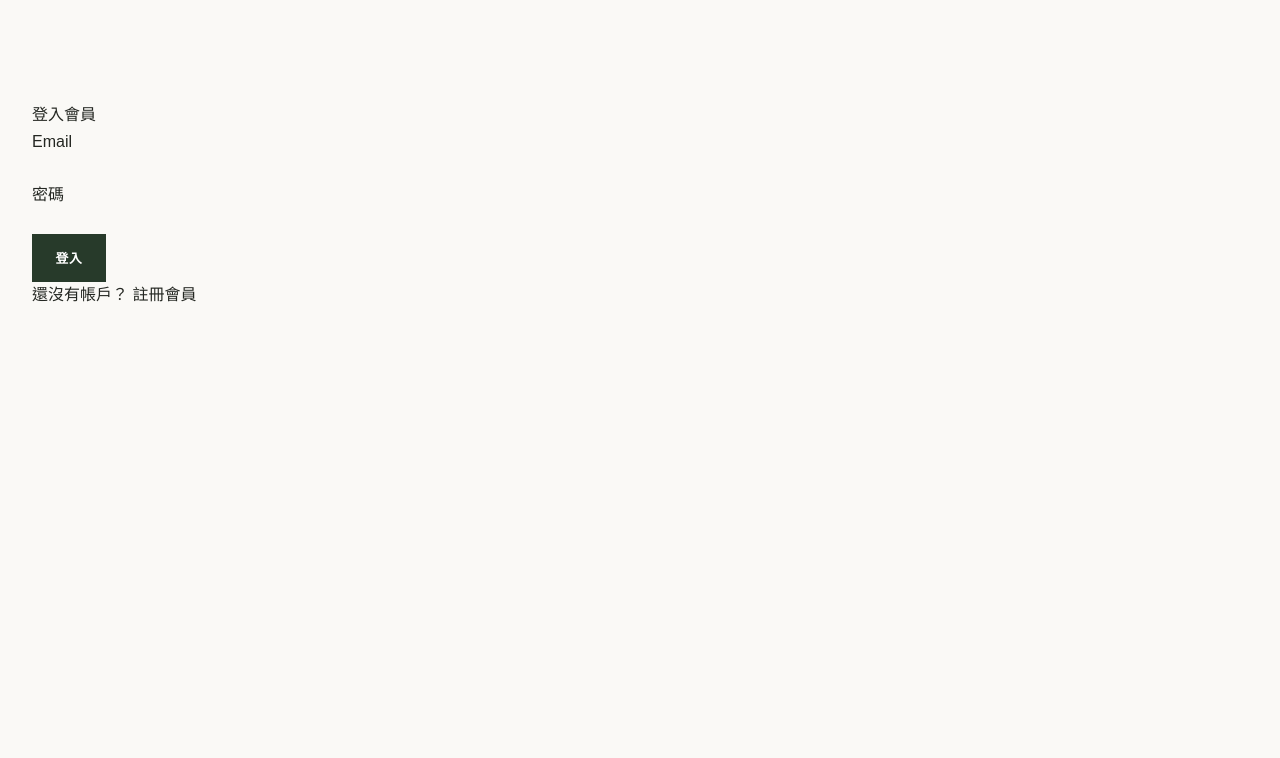
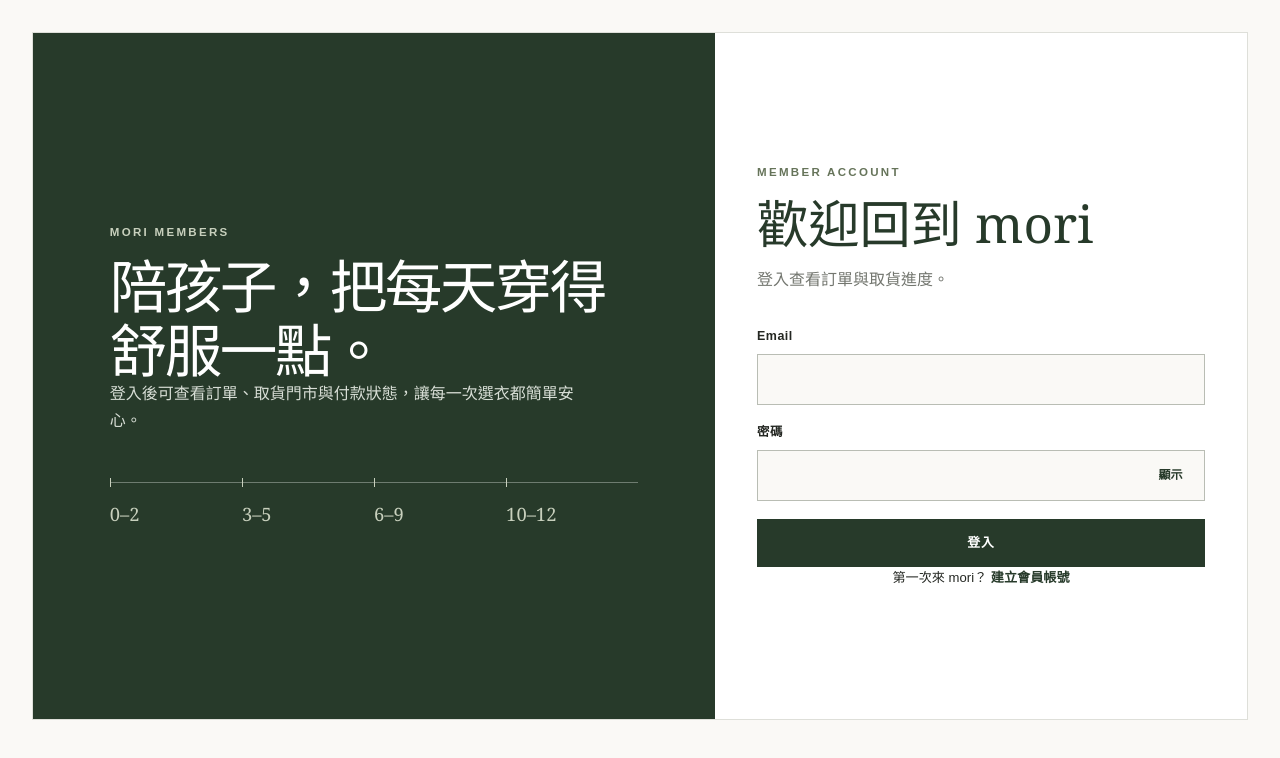
Before and after one commit to ChiangChungShuo/mori-store, a Next.js app: page /login in a window 1280 px wide. Shown: the top 758 px of the page. Built offline with nearby package versions, Linux system fonts and the light colour scheme.

Commit message:
feat: finish member authentication pages

```diff
--- a/src/app/(auth)/login/page.tsx
+++ b/src/app/(auth)/login/page.tsx
@@ -1,5 +1,6 @@
 import { AuthForm } from '@/features/auth/auth-form'
 import { safeNextPath } from '@/lib/auth/protection'
+import { isE2EMode } from '@/testing/e2e-mode'
 
 type LoginPageProps = {
   searchParams: Promise<{ next?: string }>
@@ -8,5 +9,5 @@
 export default async function LoginPage({ searchParams }: LoginPageProps) {
   const { next } = await searchParams
 
-  return <AuthForm mode="sign-in" nextPath={safeNextPath(next) ?? undefined} />
+  return <AuthForm fixtureMode={isE2EMode()} mode="sign-in" nextPath={safeNextPath(next) ?? undefined} />
 }
--- a/src/app/(auth)/signup/page.tsx
+++ b/src/app/(auth)/signup/page.tsx
@@ -1,5 +1,6 @@
 import { AuthForm } from '@/features/auth/auth-form'
 import { safeNextPath } from '@/lib/auth/protection'
+import { isE2EMode } from '@/testing/e2e-mode'
 
 type SignupPageProps = {
   searchParams: Promise<{ next?: string }>
@@ -8,5 +9,5 @@
 export default async function SignupPage({ searchParams }: SignupPageProps) {
   const { next } = await searchParams
 
-  return <AuthForm mode="sign-up" nextPath={safeNextPath(next) ?? undefined} />
+  return <AuthForm fixtureMode={isE2EMode()} mode="sign-up" nextPath={safeNextPath(next) ?? undefined} />
 }
--- a/src/app/globals.css
+++ b/src/app/globals.css
@@ -79,6 +79,8 @@
   flex-wrap: wrap;
   gap: 1.5rem;
 }
+.nav-actions { grid-column: 3; display: flex; justify-content: flex-end; gap: 1.25rem; }
+.nav-actions a { font-size: 0.78rem; font-weight: 700; text-decoration: none; }
 .nav-links a {
   font-size: 0.82rem;
   font-weight: 600;
@@ -294,6 +296,58 @@
 .empty-state, .catalog-empty { padding: 3rem; background: var(--oat); text-align: center; }
 .section-action { margin-top: 2rem; }
 
+.auth-shell {
+  display: grid;
+  grid-template-columns: minmax(0, 1fr) minmax(24rem, 0.78fr);
+  width: min(100% - 3rem, 76rem);
+  min-height: 43rem;
+  margin: 2rem auto 5rem;
+  border: 1px solid var(--line);
+  background: var(--white);
+}
+.auth-story {
+  grid-column: 1;
+  grid-row: 1;
+  display: flex;
+  flex-direction: column;
+  justify-content: center;
+  padding: clamp(2.5rem, 6vw, 6rem);
+  background: var(--forest);
+  color: var(--white);
+}
+.auth-story .eyebrow { color: var(--sage); }
+.auth-story h2 {
+  max-width: 9em;
+  margin: 0;
+  font-family: Georgia, "Noto Serif TC", serif;
+  font-size: clamp(2.5rem, 4.5vw, 4.8rem);
+  font-weight: 400;
+  letter-spacing: -0.045em;
+  line-height: 1.1;
+}
+.auth-story > p:not(.eyebrow) { max-width: 29rem; color: #d8ded6; }
+.size-track { display: grid; grid-template-columns: repeat(4, 1fr); margin: 3rem 0 0; padding: 0; border-top: 1px solid #6e7c70; list-style: none; }
+.size-track li { position: relative; padding-top: 1rem; color: var(--sage); font-family: Georgia, serif; font-size: 1.15rem; }
+.size-track li::before { position: absolute; top: -0.28rem; left: 0; width: 1px; height: 0.55rem; background: var(--sage); content: ""; }
+.auth-card { grid-column: 2; grid-row: 1; align-self: center; width: min(100% - 4rem, 28rem); margin: 3rem auto; }
+.auth-card h1 { margin: 0; color: var(--forest); font-family: Georgia, "Noto Serif TC", serif; font-size: clamp(2.15rem, 4vw, 3.35rem); font-weight: 400; line-height: 1.1; }
+.auth-intro { margin: 1rem 0 2rem; color: var(--muted); }
+.auth-field { display: grid; gap: 0.45rem; margin-bottom: 1.1rem; }
+.auth-field label { font-size: 0.78rem; font-weight: 800; letter-spacing: 0.04em; }
+.auth-field input { width: 100%; min-height: 3.2rem; border: 1px solid #b9bdb4; background: var(--paper); padding: 0.7rem 0.8rem; }
+.auth-field input:focus { border-color: var(--forest); background: var(--white); }
+.auth-field [role="alert"], .auth-error { margin: 0; color: #9b2c24; font-size: 0.78rem; }
+.field-help { margin: 0; color: var(--muted); font-size: 0.74rem; }
+.password-field { position: relative; }
+.password-field input { padding-right: 4.5rem; }
+.password-field button { position: absolute; top: 50%; right: 0.35rem; min-width: 3.6rem; min-height: 2.75rem; transform: translateY(-50%); border: 0; background: transparent; color: var(--forest); font-size: 0.75rem; font-weight: 800; }
+.auth-success { padding: 0.8rem; background: #edf1e9; color: var(--forest); font-size: 0.8rem; }
+.auth-switch { text-align: center; font-size: 0.82rem; }
+.auth-switch a { color: var(--forest); font-weight: 800; }
+.demo-account { display: grid; gap: 0.15rem; margin-top: 1.5rem; padding: 1rem; border-left: 3px solid var(--moss); background: var(--oat); font-size: 0.78rem; }
+.demo-account strong { color: var(--forest); }
+.demo-account small { margin-top: 0.45rem; color: var(--muted); }
+
 .product-filters {
   display: grid;
   grid-template-columns: repeat(4, minmax(0, 1fr));
@@ -472,8 +526,8 @@
 
 @media (max-width: 58rem) {
   .site-nav { grid-template-columns: 1fr; padding-block: 1.25rem; }
-  .brand, .nav-links { grid-column: 1; grid-row: auto; }
-  .nav-links { justify-content: center; margin-top: 1.25rem; }
+  .brand, .nav-links, .nav-actions { grid-column: 1; grid-row: auto; }
+  .nav-links, .nav-actions { justify-content: center; margin-top: 1.25rem; }
   .hero { grid-template-columns: 1fr; }
   .hero-copy { min-height: 28rem; }
   .hero-image { min-height: 28rem; background-position: 62% center; }
@@ -484,6 +538,9 @@
   .brand-story { grid-template-columns: 1fr; gap: 1.5rem; }
   .brand-story > .eyebrow, .brand-story > h2, .brand-story > p:not(.eyebrow), .story-values { grid-column: 1; }
   .site-footer { grid-template-columns: 1fr 1fr; }
+  .auth-shell { grid-template-columns: 1fr; }
+  .auth-card { grid-column: 1; grid-row: auto; }
+  .auth-story { grid-column: 1; grid-row: auto; min-height: 26rem; }
 }
 
 @media (max-width: 36rem) {
@@ -520,6 +577,10 @@
   .store-picker { padding: 1rem; }
   .store-picker-heading { flex-direction: column; }
   .store-options { grid-template-columns: 1fr; }
+  .auth-shell { width: 100%; margin-top: 0; border-inline: 0; }
+  .auth-card { width: min(100% - 2rem, 28rem); margin-block: 2.75rem; }
+  .auth-story { padding: 3rem 1.25rem; }
+  .size-track { margin-top: 2rem; }
 }
 
 @media (prefers-reduced-motion: reduce) {
--- a/src/components/site-header.tsx
+++ b/src/components/site-header.tsx
@@ -11,6 +11,10 @@
           <Link href="/#ages">依年齡</Link>
           <Link href="/#story">品牌故事</Link>
         </div>
+        <div className="nav-actions">
+          <Link href="/login">會員登入</Link>
+          <Link href="/admin">老闆後台</Link>
+        </div>
       </nav>
     </header>
   )
--- a/src/features/auth/auth-form.tsx
+++ b/src/features/auth/auth-form.tsx
@@ -1,7 +1,7 @@
 'use client'
 
 import Link from 'next/link'
-import { useActionState } from 'react'
+import { useActionState, useState } from 'react'
 import { signIn, signUp, type AuthActionState } from './actions'
 
 const initialState: AuthActionState = { ok: false }
@@ -9,10 +9,12 @@
 type AuthFormProps = {
   mode: 'sign-in' | 'sign-up'
   nextPath?: string
+  fixtureMode?: boolean
 }
 
-export function AuthForm({ mode, nextPath }: AuthFormProps) {
+export function AuthForm({ mode, nextPath, fixtureMode = false }: AuthFormProps) {
   const isSignIn = mode === 'sign-in'
+  const [showPassword, setShowPassword] = useState(false)
   const authAction = isSignIn ? signIn : signUp
   const [state, formAction, isPending] = useActionState(
     async (_previousState: AuthActionState, formData: FormData) => authAction(formData),
@@ -22,27 +24,50 @@
   const loginHref = nextPath ? `/login?next=${encodeURIComponent(nextPath)}` : '/login'
 
   return (
-    <form action={formAction} className="section" noValidate>
-      <h1>{isSignIn ? '登入會員' : '註冊會員'}</h1>
-      {nextPath && <input type="hidden" name="next" value={nextPath} />}
-      <p>
-        <label htmlFor="email">Email</label><br />
-        <input id="email" name="email" type="email" autoComplete="email" aria-describedby="email-error" />
-      </p>
-      {state.fieldErrors?.email && <p id="email-error" role="alert">{state.fieldErrors.email[0]}</p>}
-      <p>
-        <label htmlFor="password">密碼</label><br />
-        <input id="password" name="password" type="password" autoComplete={isSignIn ? 'current-password' : 'new-password'} aria-describedby="password-error" />
-      </p>
-      {state.fieldErrors?.password && <p id="password-error" role="alert">{state.fieldErrors.password[0]}</p>}
-      {state.message && <p role="status">{state.message}</p>}
-      <button className="button" type="submit" disabled={isPending}>
-        {isPending ? '處理中…' : isSignIn ? '登入' : '註冊'}
-      </button>
-      <p>
-        {isSignIn ? '還沒有帳戶？' : '已經有帳戶？'}{' '}
-        <Link href={isSignIn ? alternateHref : loginHref}>{isSignIn ? '註冊會員' : '前往登入'}</Link>
-      </p>
-    </form>
+    <main className="auth-shell">
+      <form action={formAction} className="auth-card" noValidate>
+        <p className="eyebrow">member account</p>
+        <h1>{isSignIn ? '歡迎回到 mori' : '建立你的 mori 帳號'}</h1>
+        <p className="auth-intro">{isSignIn ? '登入查看訂單與取貨進度。' : '建立帳號，保存你的訂單與取貨資訊。'}</p>
+        {nextPath && <input type="hidden" name="next" value={nextPath} />}
+        <div className="auth-field">
+          <label htmlFor="email">Email</label>
+          <input id="email" name="email" type="email" autoComplete="email" aria-describedby={state.fieldErrors?.email ? 'email-error' : undefined} />
+          {state.fieldErrors?.email && <p id="email-error" role="alert">{state.fieldErrors.email[0]}</p>}
+        </div>
+        <div className="auth-field">
+          <label htmlFor="password">密碼</label>
+          <div className="password-field">
+            <input id="password" name="password" type={showPassword ? 'text' : 'password'} minLength={8} autoComplete={isSignIn ? 'current-password' : 'new-password'} aria-describedby={state.fieldErrors?.password ? 'password-error' : isSignIn ? undefined : 'password-help'} />
+            <button type="button" aria-label={showPassword ? '隱藏密碼' : '顯示密碼'} onClick={() => setShowPassword((shown) => !shown)}>{showPassword ? '隱藏' : '顯示'}</button>
+          </div>
+          {!isSignIn && <p className="field-help" id="password-help">至少 8 個字元</p>}
+          {state.fieldErrors?.password && <p id="password-error" role="alert">{state.fieldErrors.password[0]}</p>}
+        </div>
+        {state.message && <p className={state.ok ? 'auth-success' : 'auth-error'} role="status">{state.message}</p>}
+        <button className="button button-wide" type="submit" disabled={isPending}>
+          {isPending ? '處理中…' : isSignIn ? '登入' : '建立會員帳號'}
+        </button>
+        <p className="auth-switch">
+          {isSignIn ? '第一次來 mori？' : '已經有帳號？'}{' '}
+          <Link href={isSignIn ? alternateHref : loginHref}>{isSignIn ? '建立會員帳號' : '前往登入'}</Link>
+        </p>
+        {fixtureMode && isSignIn && (
+          <aside className="demo-account">
+            <strong>本機老闆示範帳號</strong>
+            <span>admin@mori.tw</span><span>mori123456</span>
+            <small>示範會員與訂單只保留到開發伺服器重新啟動前。</small>
+          </aside>
+        )}
+      </form>
+      <section className="auth-story" aria-label="mori 會員服務">
+        <p className="eyebrow">mori members</p>
+        <h2>陪孩子，把每天穿得舒服一點。</h2>
+        <p>登入後可查看訂單、取貨門市與付款狀態，讓每一次選衣都簡單安心。</p>
+        <ol className="size-track" aria-label="mori 適穿年齡">
+          <li>0–2</li><li>3–5</li><li>6–9</li><li>10–12</li>
+        </ol>
+      </section>
+    </main>
   )
 }
```
Also changed, not shown: 2 other files (tests, documents, lock files or other folders).
